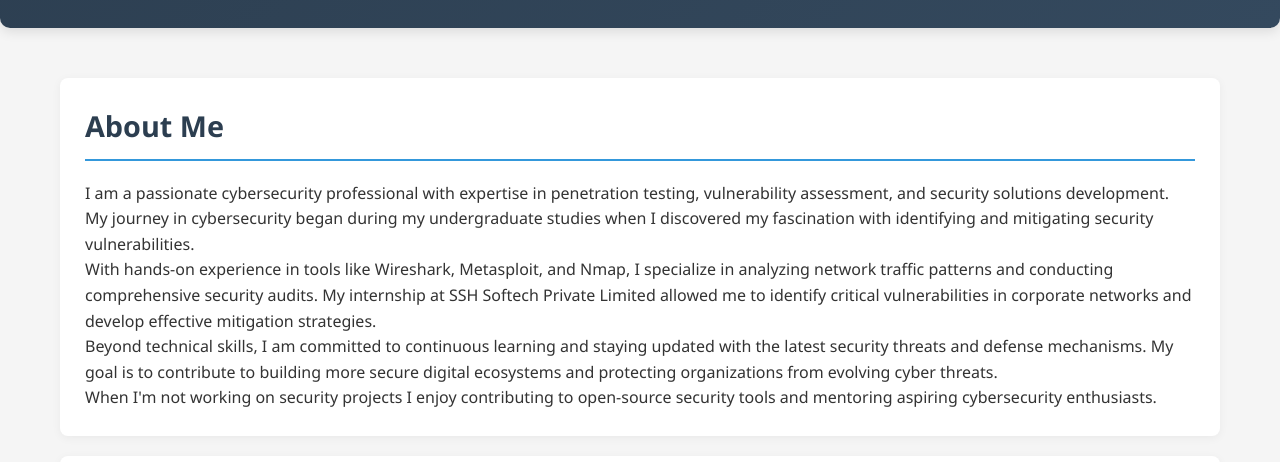
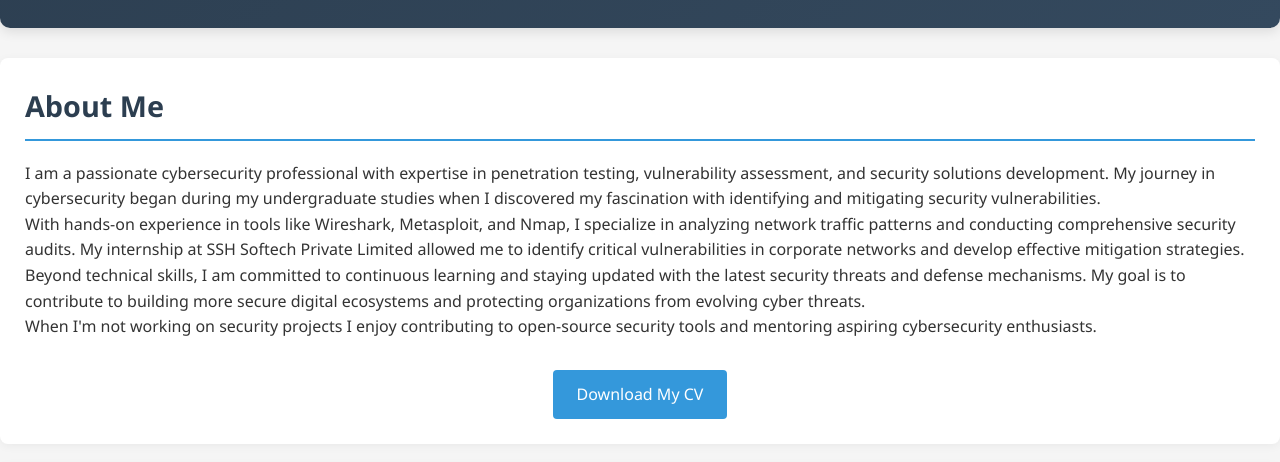
Before and after one commit to 8fro/portfolio, a plain HTML site: page index.html in a window 1280 px wide. Shown: the part 338-800 px from the top of the page. Drawn offline with Linux system fonts and the light colour scheme.

Commit message:
chnage for my cv

```diff
--- a/index.html
+++ b/index.html
@@ -14,6 +14,28 @@
             --bg-color: #f5f5f5;
             --text-color: #333;
             --card-bg: white;
+        }
+        .cv-download {
+    margin-top: 25px;
+    text-align: center;
+}
+
+.cv-download a {
+    display: inline-flex;
+    align-items: center;
+    gap: 8px;
+    padding: 12px 24px;
+    background: var(--accent);
+    color: white;
+    border-radius: 4px;
+    font-weight: 500;
+    transition: all 0.3s;
+}
+
+.cv-download a:hover {
+    background: var(--primary);
+    transform: translateY(-2px);
+    box-shadow: 0 4px 8px rgba(0,0,0,0.1);
 }
         .skill-items {
             display: flex;
@@ -538,7 +560,6 @@
         </div>
     </header>
 
-    <div class="container">
    <!-- About Section -->
 <section id="about-section">
     <h2>About Me</h2>
@@ -551,6 +572,13 @@
             <p>Beyond technical skills, I am committed to continuous learning and staying updated with the latest security threats and defense mechanisms. My goal is to contribute to building more secure digital ecosystems and protecting organizations from evolving cyber threats.</p>
 
             <p>When I'm not working on security projects I enjoy contributing to open-source security tools and mentoring aspiring cybersecurity enthusiasts.</p>
+
+            <!-- CV Download Button -->
+            <div class="cv-download" style="margin-top: 20px;">
+                <a href="path/to/your-cv.pdf" download="Suraj_Srivastava_CV.pdf" class="view-certificate" style="display: inline-block; text-decoration: none;">
+                    <i class="fas fa-download"></i> Download My CV
+                </a>
+            </div>
         </div>
     </div>
 </section>
```
Lines whose indentation alone changed are shown as unchanged.
